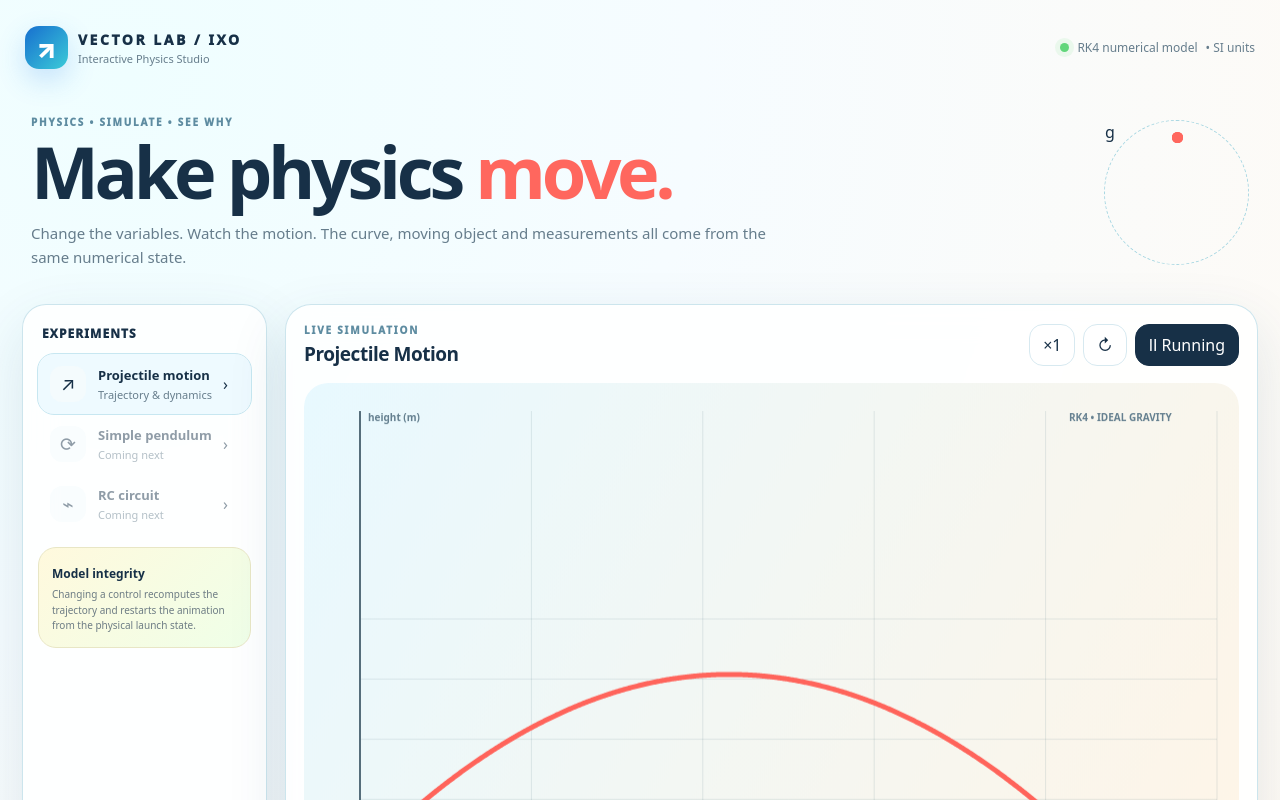
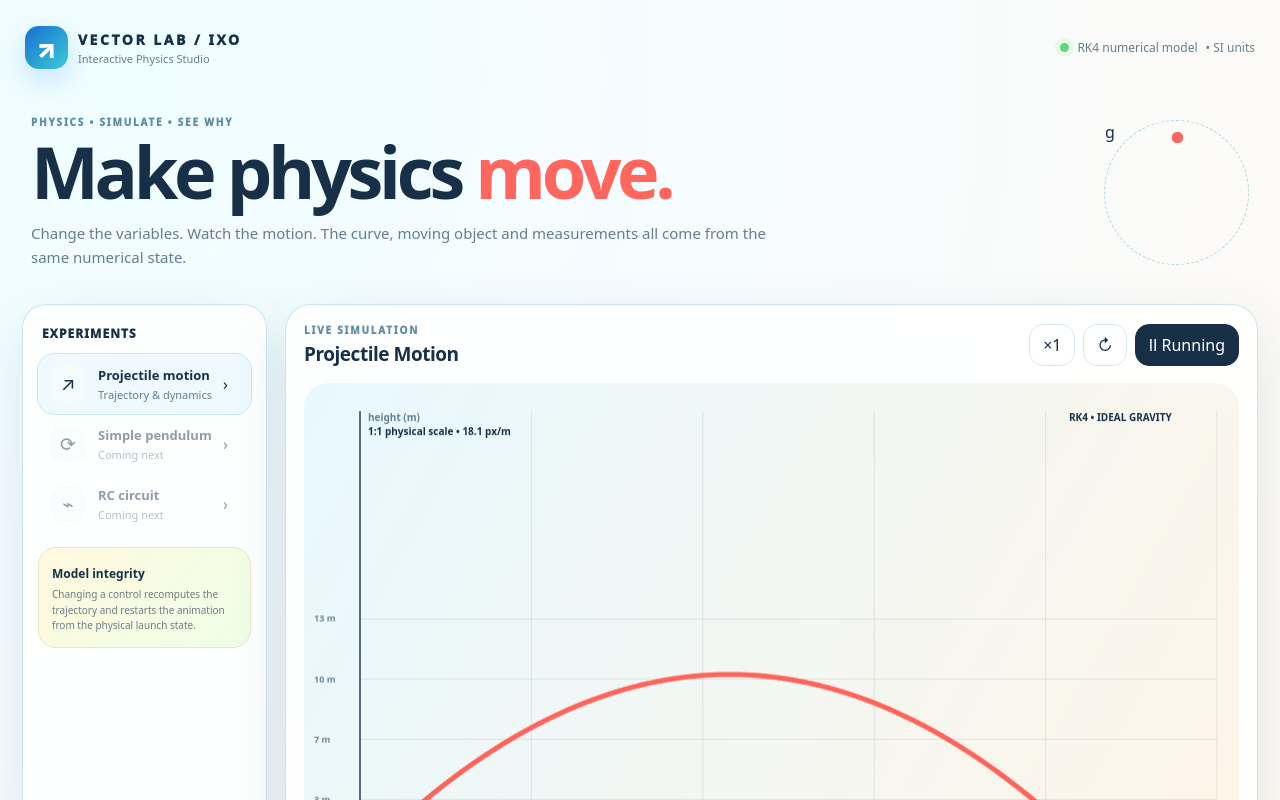
Before and after one commit to Himeshbror18/Vector-lab, a Next.js app: page / in a window 1280 px wide. Shown: the top 800 px of the page. Built offline with nearby package versions, Linux system fonts and the light colour scheme.

Commit message:
feat: add physical scale and axis labels to simulator

```diff
--- a/app/page.tsx
+++ b/app/page.tsx
@@ -117,12 +117,12 @@ export default function Home() {
       const xTicks = Math.min(8, Math.max(4, Math.floor(maxX / 8)))
       for (let i = 0; i <= xTicks; i++) {
         const x = sx(i * maxX / xTicks)
-        ctx.beginPath(); ctx.moveTo(x, pad.t); ctx.lineTo(x, groundY); ctx.stroke()
+        ctx.beginPath(); ctx.moveTo(x, pad.t); ctx.lineTo(x, groundY); ctx.stroke(); ctx.fillStyle='#6d8794'; ctx.font='600 9px ui-sans-serif,system-ui'; ctx.fillText(`${(i * maxX / xTicks).toFixed(0)} m`, x - 9, groundY + 16)
       }
       const yTicks = Math.min(6, Math.max(4, Math.floor(maxY / 4)))
       for (let i = 0; i <= yTicks; i++) {
         const y = sy(i * maxY / yTicks)
-        ctx.beginPath(); ctx.moveTo(ox, y); ctx.lineTo(Math.min(w - pad.r, sx(maxX)), y); ctx.stroke()
+        ctx.beginPath(); ctx.moveTo(ox, y); ctx.lineTo(Math.min(w - pad.r, sx(maxX)), y); ctx.stroke(); if(i>0){ctx.fillStyle='#6d8794';ctx.font='600 9px ui-sans-serif,system-ui';ctx.fillText(`${(i * maxY / yTicks).toFixed(0)} m`, 10, y + 3)}
       }
 
       ctx.strokeStyle = '#566e7b'
@@ -169,7 +169,7 @@ export default function Home() {
 
       ctx.fillStyle = '#658090'
       ctx.font = '600 10px ui-sans-serif,system-ui'
-      ctx.fillText('height (m)', ox + 8, pad.t + 10)
+      ctx.fillText('height (m)', ox + 8, pad.t + 10); ctx.fillStyle='#173047'; ctx.font='800 10px ui-sans-serif,system-ui'; ctx.fillText(`1:1 physical scale • ${ppu.toFixed(1)} px/m`, ox + 8, pad.t + 24)
       ctx.fillText('distance (m)', Math.min(w - 92, sx(maxX) - 76), groundY + 29)
       ctx.font = '800 10px ui-sans-serif,system-ui'
       ctx.fillText(drag ? 'RK4 • QUADRATIC DRAG' : 'RK4 • IDEAL GRAVITY', Math.max(ox + 120, w - 170), pad.t + 10)
@@ -196,7 +196,7 @@ export default function Home() {
       <aside className="sidebar glass"><div className="side-title">EXPERIMENTS</div><button className="experiment active"><span className="exp-icon">↗</span><span><b>Projectile motion</b><small>Trajectory & dynamics</small></span><span>›</span></button><button className="experiment disabled"><span className="exp-icon">⟳</span><span><b>Simple pendulum</b><small>Coming next</small></span><span>›</span></button><button className="experiment disabled"><span className="exp-icon">⌁</span><span><b>RC circuit</b><small>Coming next</small></span><span>›</span></button><div className="side-note"><b>Model integrity</b><p>Changing a control recomputes the trajectory and restarts the animation from the physical launch state.</p></div></aside>
 
       <section className="workspace">
-        <article className="canvas-card glass"><div className="canvas-head"><div><div className="mini-label">LIVE SIMULATION</div><h2>Projectile Motion</h2></div><div className="head-actions"><button className="speed-chip" onClick={()=>setRate(v=>v===1?2:v===2?.5:1)}>×{rate}</button><button className={`speed-chip`} onClick={reset}>↻</button><button className={`play-btn ${playing?'on':''}`} onClick={()=>setPlaying(v=>!v)}>{playing?'Ⅱ':'▶'} <span>{playing?'Running':'Paused'}</span></button></div></div><div className="stage-wrap" ref={wrapRef}><canvas ref={canvasRef} role="img" aria-label="Animated projectile motion simulation"/></div><div className="motion-pill"><span className="pulse-dot"/><span>t <b>{live.t.toFixed(2)} s</b></span><span>x <b>{live.x.toFixed(1)} m</b></span><span>y <b>{live.y.toFixed(1)} m</b></span><span>|v| <b>{Math.hypot(live.vx, live.vy).toFixed(1)} m/s</b></span></div></article>
+        <article className="canvas-card glass"><div className="canvas-head"><div><div className="mini-label">LIVE SIMULATION</div><h2>Projectile Motion</h2></div><div className="head-actions"><button className="speed-chip" onClick={()=>setRate(v=>v===1?2:v===2?.5:1)}>×{rate}</button><button className={`speed-chip`} onClick={reset}>↻</button><button className={`play-btn ${playing?'on':''}`} onClick={()=>setPlaying(v=>!v)}>{playing?'Ⅱ':'▶'} <span>{playing?'Running':'Paused'}</span></button></div></div><div className="stage-wrap" ref={wrapRef}><canvas ref={canvasRef} role="img" aria-label="Animated projectile motion simulation"/></div><div className="scale-pill">1:1 PHYSICAL SCALE · X and Y use the same metres-to-pixels ratio</div><div className="motion-pill"><span className="pulse-dot"/><span>t <b>{live.t.toFixed(2)} s</b></span><span>x <b>{live.x.toFixed(1)} m</b></span><span>y <b>{live.y.toFixed(1)} m</b></span><span>|v| <b>{Math.hypot(live.vx, live.vy).toFixed(1)} m/s</b></span></div></article>
 
         <div className="below-grid">
           <article className="panel glass"><div className="panel-head"><div><div className="mini-label">PARAMETERS</div><h3>Change the world</h3></div><span className="tiny-badge">LIVE</span></div><div className="presets">{presets.map(p=><button key={p.name} className={Math.abs(gravity-p.gravity)<.01?'selected':''} onClick={()=>setGravity(p.gravity)}><span>{p.icon}</span><b>{p.name}</b><small>{p.subtitle}</small></button>)}</div><Slider label="Initial velocity" value={speed} min={5} max={50} step={1} unit=" m/s" onChange={setSpeed}/><Slider label="Launch angle" value={angle} min={5} max={85} step={1} unit="°" onChange={setAngle}/><Slider label="Gravity" value={gravity} min={1} max={20} step={.01} unit=" m/s²" onChange={setGravity}/><div className="switch-row"><span><b>Air resistance</b><small>Quadratic drag + wind</small></span><button aria-label="Toggle air resistance" className={`switch ${drag?'on':''}`} onClick={()=>setDrag(v=>!v)}><span/></button></div>{drag&&<div className="drag-controls"><Slider label="Projectile mass" value={mass} min={.05} max={2} step={.05} unit=" kg" onChange={setMass}/><Slider label="Diameter" value={diameter} min={.03} max={.30} step={.01} unit=" m" onChange={setDiameter}/><Slider label="Wind" value={wind} min={-15} max={15} step={1} unit=" m/s" onChange={setWind}/></div>}</article>
```
